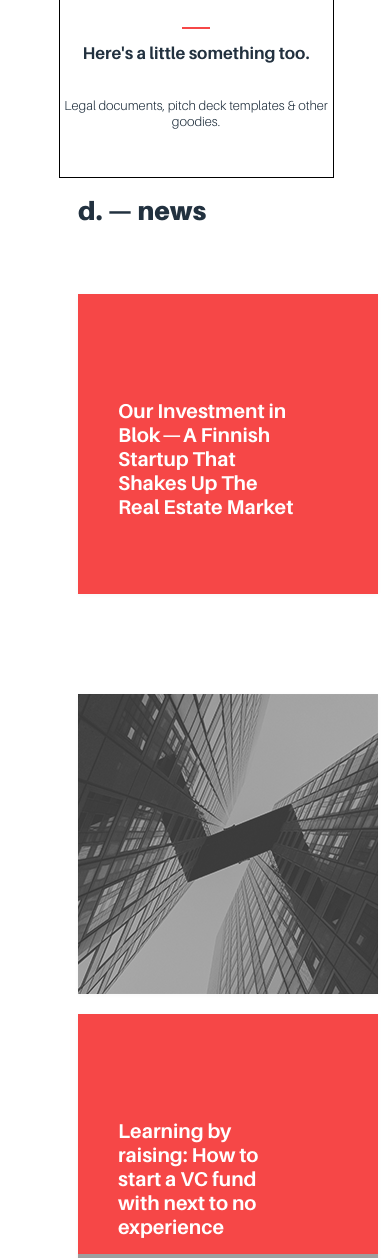
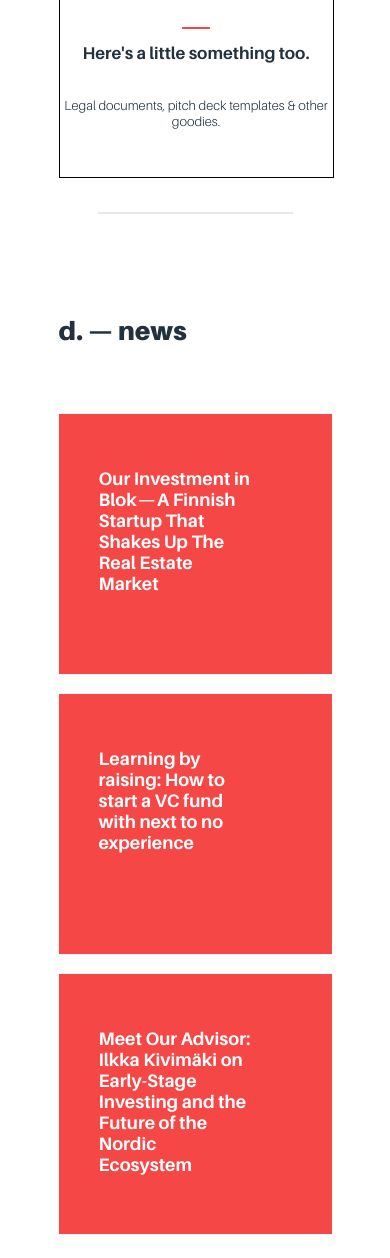
Before and after one commit to olliwer/wave_site, a PHP site: page / in a window 390 px wide. Shown: the part 3078-4336 px from the top of the page. Run offline with PHP 8.4, Linux system fonts and the light colour scheme; grey boxes are pictures that could not be loaded.

Commit message:
Fix mobile for news

```diff
--- a/index.html
+++ b/index.html
@@ -376,23 +376,20 @@
 <div class="news" id="news">
 <h1 id="blog-h1">d. &mdash; news</h1><br>
   <div class="blog_container">
-    <div class="blog_item" onclick="window.open('http://www.blok.ai','_newtab')">
+    <div class="blog_item hoverable" onclick="window.open('https://medium.com/@waveventuresco/our-investment-in-blok-a-finnish-startup-that-shakes-up-the-real-estate-market-fae89973d8b7','_newtab')">
       <h2>Our Investment in Blok — A Finnish Startup That Shakes Up The Real Estate Market</h2>
     </div>
-    <div class="blog_item extra_margin"><img class="gray" src="news_blok_blok_300x300.png" style="width:100%"/>
+    <div class="blog_item with_image extra_margin"><img class="gray" src="news_blok_blok_300x300.png" style="width:100%"/>
+    </div>
+    <div class="blog_item hoverable" onclick="window.open('https://medium.com/@waveventuresco/learning-by-raising-how-to-start-a-vc-fund-with-next-to-no-experience-8de164396af4','_newtab')">
+      <h2>Learning by raising: How to start a VC fund with next to no experience</h2>
+    </div>
+    <div class="blog_item with_image less_margin clear"><img src="nyan.gif-c200" style="width:100%"/>
+    </div>
+    <div class="blog_item hoverable" onclick="window.open('https://medium.com/@waveventuresco/meet-our-advisor-ilkka-kivim%C3%A4ki-on-early-stage-investing-and-the-future-of-the-nordic-ecosystem-c1dc76e6e8','_newtab')">
       <h2>Meet Our Advisor: Ilkka Kivimäki on Early-Stage Investing and the Future of the Nordic Ecosystem</h2>
     </div>
-    <div class="blog_item" onclick="window.open('http://www.blok.ai','_newtab')">
-      <h2>Learning by raising: How to start a VC fund with next to no experience</h2>
-    </div>
-    <div class="blog_item less_margin clear"><img src="nyan.gif-c200" style="width:100%"/>
-      <h2>Our Investment in Blok — A Finnish Startup That Shakes Up The Real Estate Market</h2>
-    </div>
-    <div class="blog_item" onclick="window.open('http://www.blok.ai','_newtab')">
-      <h2>Meet Our Advisor: Ilkka Kivimäki on Early-Stage Investing and the Future of the Nordic Ecosystem</h2>
-    </div>
-    <div class="blog_item less_margin"><img src="nyan.gif-c200" style="width:100%"/>
-      <h2>Learning by raising: How to start a VC fund with next to no experience</h2>
+    <div class="blog_item with_image less_margin"><img class="gray" src="k2hLF7zz.jpg" style="width:100%"/>
     </div>
 
     <div class="blog_text">
--- a/styles/main_white.css
+++ b/styles/main_white.css
@@ -530,10 +530,11 @@
   text-align: left;
   padding-left: 40px;
   padding-right: 80px;
-  margin-top: 35%;
+  margin-top: 25%;
   font-family: 'AileronBold';
   font-size: 20px;
   color: white;
+  padding-bottom: 20px;
 }
 
 .news h3 {
@@ -558,9 +559,14 @@
   margin-right: 20px;
   float: left;
   text-align: center;
-  width: 300px;
-  height: 300px;
+  width: 30%;
+  height: 100%;
   background-color: #F64747;
+}
+
+.hoverable:hover {
+  background-color: #22313F;
+  cursor: pointer;
 }
 
 .gray {
@@ -568,7 +574,7 @@
 }
 
 .less_margin {
-  margin-top: -60px;
+  margin-top: -130px;
 }
 
 .extra_margin {
@@ -1339,6 +1345,39 @@
     margin-bottom: 10%;
   }
 
+  /* News */
+
+  #news {
+    padding-top: 10vh;
+    width: 70%;
+  }
+
+  .blog_item {
+    margin-top: 20px;
+    width: 100%;
+    height: 260px;
+  }
+
+  .with_image {
+    display: none;
+  }
+
+  .news h2 {
+    margin-top: 20%;
+    font-size: 18px;
+  }
+
+  .extra_margin {
+    margin-top: 20px;
+  }
+
+  .less_margin {
+    margin-top: 20px;
+  }
+
+
+  /* End of News */
+
   #team {
     width: 70%;
   }
@@ -1392,6 +1431,7 @@
   }
 
   #resources {
+    height: 900px;
     width: 70%
   }
 
```
Also changed, not shown: k2hLF7zz.jpg (added).
